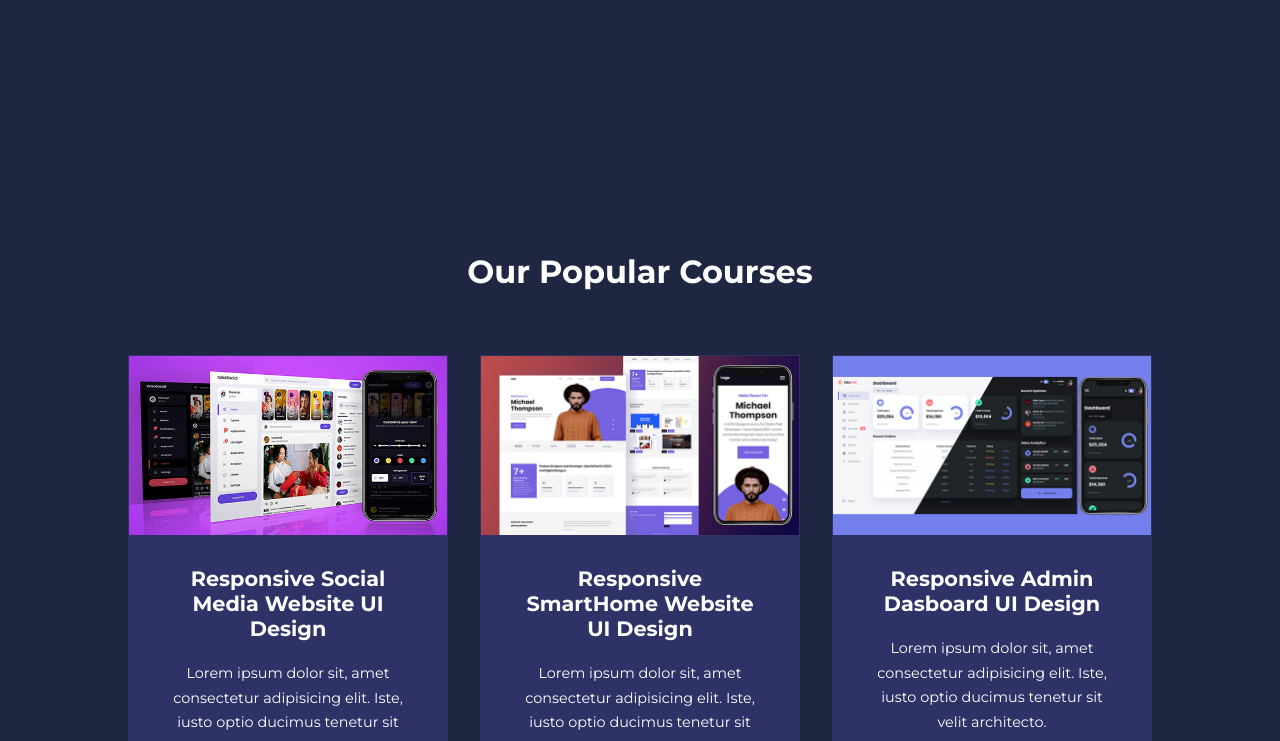
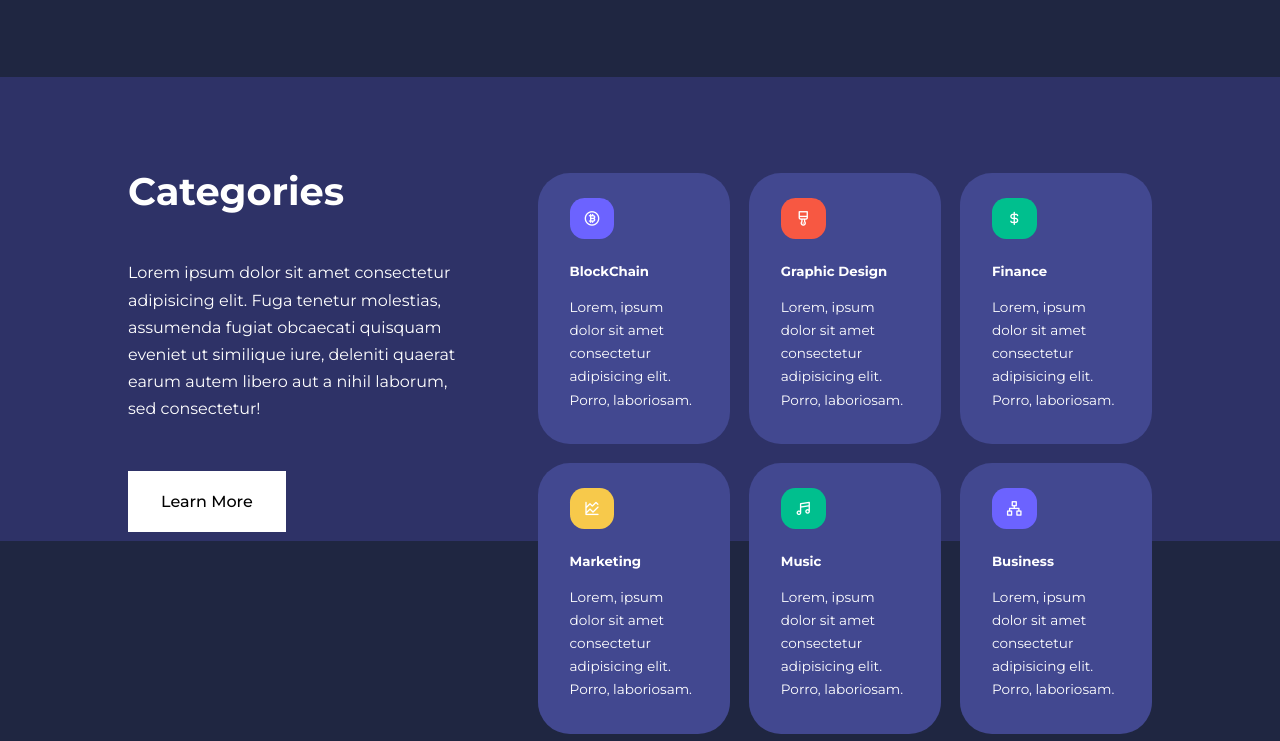
Before and after one commit to anannya-sharma/HTML-CSS-JS-WEBSITE, a plain HTML site: page index.html in a window 1280 px wide. Shown: the part 563-1304 px from the top of the page. Drawn offline with nearby package versions, Linux system fonts and the light colour scheme.

Commit message:
Update index.html

```diff
--- a/index.html
+++ b/index.html
@@ -54,7 +54,53 @@
     <!-- ===== END OF THE HEADER ====== -->
 
 
+    <section class="categories">
+        <div class="container categories__container">
+            <div class="categories__left">
+                <h1>Categories</h1>
+                <p>Lorem ipsum dolor sit amet consectetur adipisicing elit. Fuga tenetur molestias, assumenda fugiat obcaecati quisquam eveniet ut similique iure, deleniti quaerat earum autem libero aut a nihil laborum, sed consectetur!</p>
 
+                <a href="3" class="btn">Learn More</a>
+            </div>
+            <div class="categories__right">
+                <article class="category">
+                    <span class="category__icon"><i class="uil uil-bitcoin-circle"></i></span>
+                    <h5>BlockChain</h5>
+                    <p>Lorem, ipsum dolor sit amet consectetur adipisicing elit. Porro, laboriosam.</p>
+                </article>
+
+                <article class="category">
+                    <span class="category__icon"><i class="uil uil-brush-alt"></i></span>
+                    <h5>Graphic Design</h5>
+                    <p>Lorem, ipsum dolor sit amet consectetur adipisicing elit. Porro, laboriosam.</p>
+                </article>
+
+                <article class="category">
+                    <span class="category__icon"><i class="uil uil-dollar-alt"></i></span>
+                    <h5>Finance</h5>
+                    <p>Lorem, ipsum dolor sit amet consectetur adipisicing elit. Porro, laboriosam.</p>
+                </article>
+
+                <article class="category">
+                    <span class="category__icon"><i class="uil uil-comparison"></i></i></span>
+                    <h5>Marketing</h5>
+                    <p>Lorem, ipsum dolor sit amet consectetur adipisicing elit. Porro, laboriosam.</p>
+                </article>
+
+                <article class="category">
+                    <span class="category__icon"><i class="uil uil-music"></i></span>
+                    <h5>Music</h5>
+                    <p>Lorem, ipsum dolor sit amet consectetur adipisicing elit. Porro, laboriosam.</p>
+                </article>
+
+                <article class="category">
+                    <span class="category__icon"><i class="uil uil-sitemap"></i></span>
+                    <h5>Business</h5>
+                    <p>Lorem, ipsum dolor sit amet consectetur adipisicing elit. Porro, laboriosam.</p>
+                </article>
+            </div>
+        </div>
+    </section>
 
     <!-- ===== END OF THE CATEGORIES ====== -->
 
```
